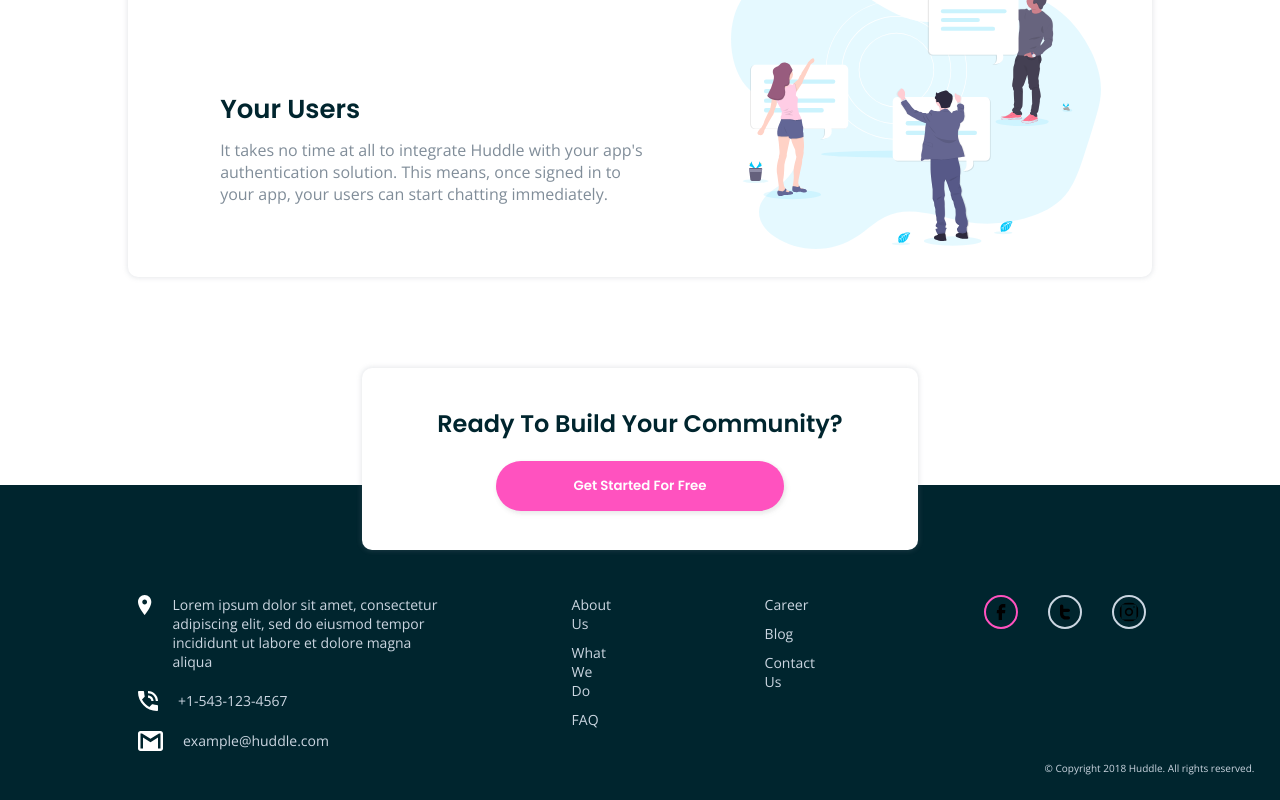
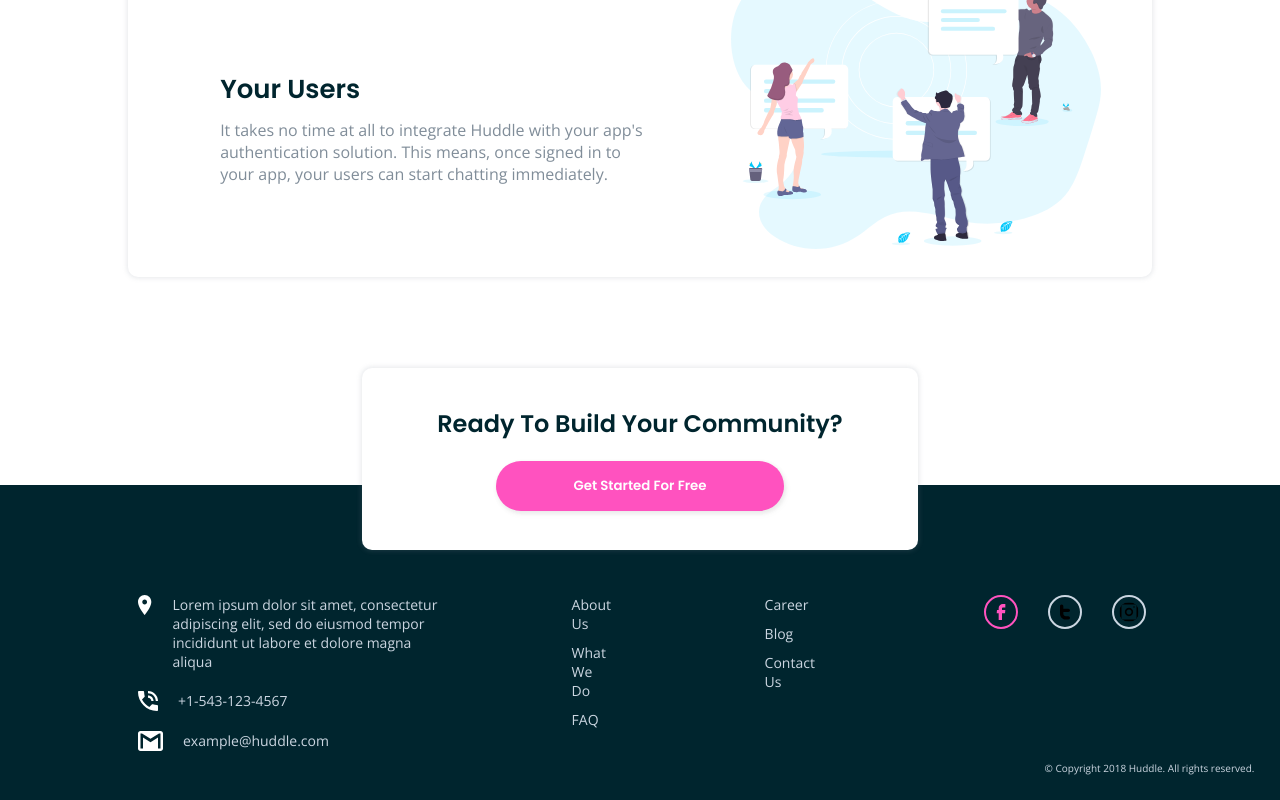
Before and after one commit to majusalins/AtividadesPW1, a plain HTML site: page atv_5_desafio/pagina.html in a window 1280 px wide. In both pictures the pointer is over the picture 1000 px from the left and 2154 px from the top of the page. Shown: the part 1543-2343 px from the top of the page. Drawn offline with nearby package versions, Linux system fonts and the light colour scheme.

Commit message:
Update style.css
corrigido

```diff
--- a/atv_5_desafio/style.css
+++ b/atv_5_desafio/style.css
@@ -137,7 +137,7 @@ section div {
 
 .section-text {
     margin-left: 7%;
-    margin-top: 5%;
+    margin-top: 3%;
 }
 
 section div h3 {
@@ -280,7 +280,6 @@ footer {
 }
 
 .footer-socials ul li img {
-    fill: hsl(210, 27%, 84%);
     border: solid 2px hsl(210, 27%, 84%);
     border-radius: 50%;
     padding: 5px;
@@ -288,9 +287,12 @@ footer {
     height: 20px;
 
     &:hover {
-        fill: hsl(322, 100%, 66%);
-        border: solid 2px hsl(322, 100%, 66%);
+        cursor: pointer;
+        transition: none;
+        filter:
+            brightness(0) saturate(100%) invert(51%) sepia(22%) saturate(4982%) hue-rotate(294deg) brightness(101%) contrast(101%)
     }
+
 }
 
 .copyright {
```
